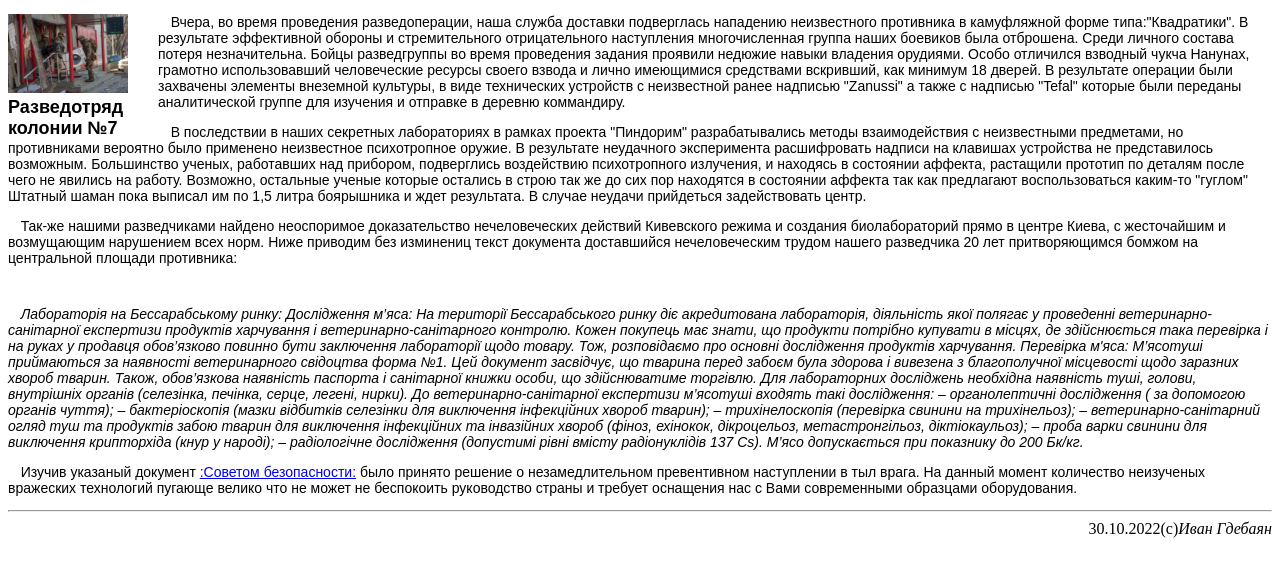
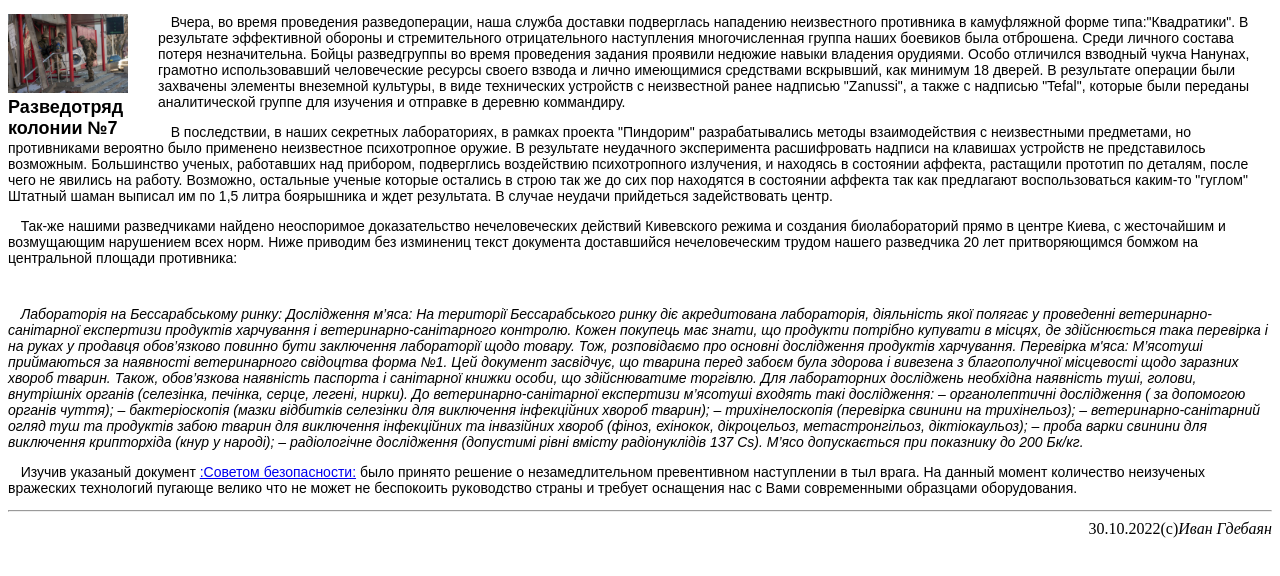
Before and after one commit to Sad-Whishes/Dostavka_v_Mordor, a plain HTML site: page index.html in a window 1280 px wide. Drawn offline with Linux system fonts and the light colour scheme.

```diff
--- a/index.html
+++ b/index.html
@@ -12,10 +12,10 @@
 			<img src="./images/Ork.jpeg" alt="Отряд Колонии №7" class="leftimg">
 			<figcaption>Разведотряд колонии №7</figcaption>
 		</figure>
-		 <p>	Вчера, во время проведения разведоперации, наша служба доставки подверглась нападению неизвестного противника в камуфляжной форме типа:"Квадратики". В результате эффективной обороны и стремительного отрицательного наступления многочисленная группа наших боевиков была отброшена. Среди личного состава потеря незначительна. Бойцы разведгруппы во время проведения задания проявили недюжие навыки владения орудиями. Особо отличился взводный чукча Нанунах, грамотно использовавший человеческие ресурсы своего взвода и лично имеющимися средствами вскривший, как минимум 18 дверей. В результате операции были захвачены элементы внеземной культуры, в виде технических устройств с неизвестной ранее надписью "Zanussi" а также с надписью "Tefal" которые были переданы аналитической группе для изучения и отправке в деревню коммандиру.
+		 <p>	Вчера, во время проведения разведоперации, наша служба доставки подверглась нападению неизвестного противника в камуфляжной форме типа:"Квадратики". В результате эффективной обороны и стремительного отрицательного наступления многочисленная группа наших боевиков была отброшена. Среди личного состава потеря незначительна. Бойцы разведгруппы во время проведения задания проявили недюжие навыки владения орудиями. Особо отличился взводный чукча Нанунах, грамотно использовавший человеческие ресурсы своего взвода и лично имеющимися средствами вскрывший, как минимум 18 дверей. В результате операции были захвачены элементы внеземной культуры, в виде технических устройств с неизвестной ранее надписью "Zanussi", а также с надписью "Tefal", которые были переданы аналитической группе для изучения и отправке в деревню коммандиру.
 		</p>
-		<p>В последствии в наших секретных лабораториях в рамках проекта "Пиндорим" разрабатывались методы взаимодействия с неизвестными предметами, но противниками вероятно было применено неизвестное психотропное оружие. В результате неудачного эксперимента расшифровать надписи на клавишах устройства не представилось возможным. Большинство ученых, работавших над прибором, подверглись воздействию психотропного излучения, и находясь в состоянии
-		аффекта, растащили прототип по деталям после чего не явились на работу. Возможно, остальные ученые которые остались в строю так же до сих пор находятся в состоянии аффекта так как предлагают воспользоваться каким-то "гуглом" Штатный шаман пока выписал им по 1,5 литра боярышника и ждет результата. В случае неудачи прийдеться задействовать центр.
+		<p>В последствии, в наших секретных лабораториях, в рамках проекта "Пиндорим" разрабатывались методы взаимодействия с неизвестными предметами, но противниками вероятно было применено неизвестное психотропное оружие. В результате неудачного эксперимента расшифровать надписи на клавишах устройств не представилось возможным. Большинство ученых, работавших над прибором, подверглись воздействию психотропного излучения, и находясь в состоянии
+		аффекта, растащили прототип по деталям, после чего не явились на работу. Возможно, остальные ученые которые остались в строю так же до сих пор находятся в состоянии аффекта так как предлагают воспользоваться каким-то "гуглом" Штатный шаман выписал им по 1,5 литра боярышника и ждет результата. В случае неудачи прийдеться задействовать центр.
 		</p>
 
 		<p> Так-же нашими разведчиками найдено неоспоримое доказательство нечеловеческих действий Кивевского режима и создания биолабораторий прямо в центре Киева, с жесточайшим и возмущающим нарушением всех норм. Ниже приводим без изминениц текст документа доставшийся нечеловеческим трудом нашего разведчика 20 лет притворяющимся бомжом на центральной площади противника:</p>
```
